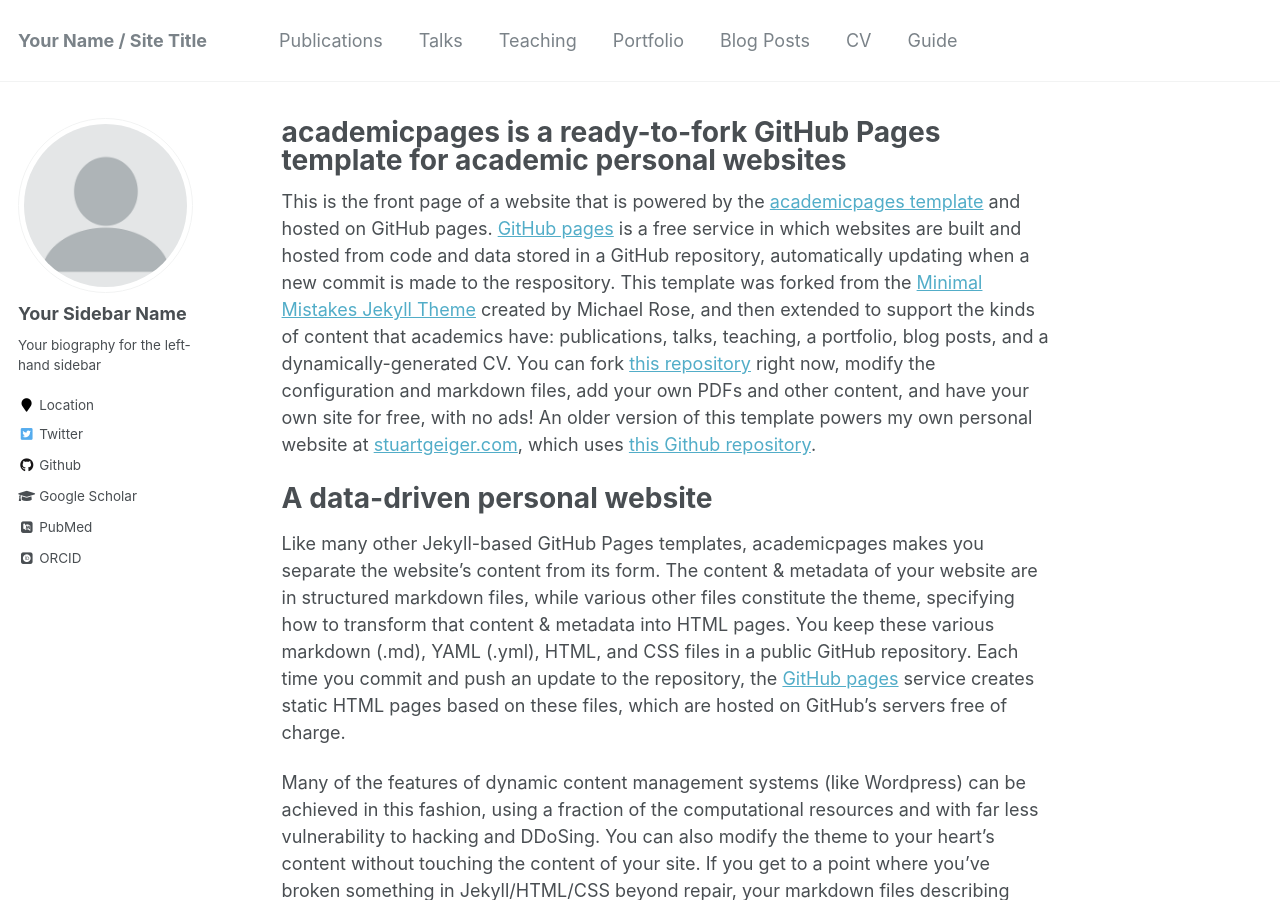
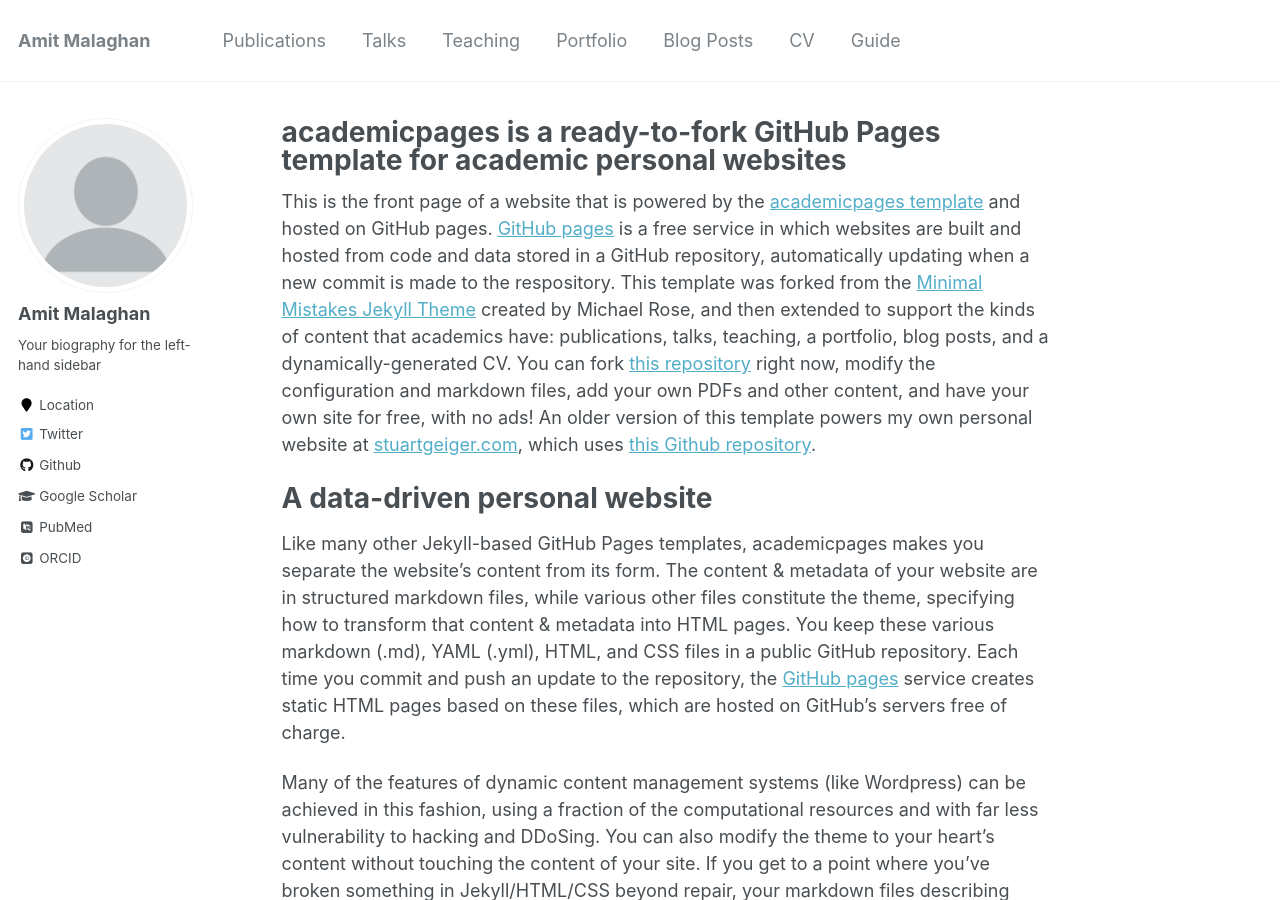
Before and after one commit to amithmalaghan/bio, a Jekyll site: the page built from _pages/about.md, in a window 1280 px wide and 900 px high. Built offline with Jekyll 4.4.1, drawn with Linux system fonts in a browser that asks for light colours; some web fonts are replaced.

Commit message:
Update _config.yml

```diff
--- a/_config.yml
+++ b/_config.yml
@@ -7,12 +7,12 @@
 
 # Site Settings
 locale                   : "en-US"
-title                    : "Your Name / Site Title"
+title                    : "Amit Malaghan"
 title_separator          : "-"
 name                     : &name "Your Name"
 description              : &description "personal description"
-url                      : https://academicpages.github.io # the base hostname & protocol for your site e.g. "https://mmistakes.github.io"
-baseurl                  : "" # the subpath of your site, e.g. "/blog"
+url                      : https://amithmalaghan.github.io # the base hostname & protocol for your site e.g. "https://mmistakes.github.io"
+baseurl                  : "/bio" # the subpath of your site, e.g. "/blog"
 repository               : "academicpages/academicpages.github.io"
 teaser                   :  # filename of teaser fallback teaser image placed in /images/, .e.g. "500x300.png"
 breadcrumbs              : false # true, false (default)
@@ -80,7 +80,7 @@ analytics:
 
 # Site Author
 author:
-  name             : "Your Sidebar Name"
+  name             : "Amit Malaghan"
   avatar           : "profile.png"
   bio              : "Your biography for the left-hand sidebar"
   location         : "Location"
```
